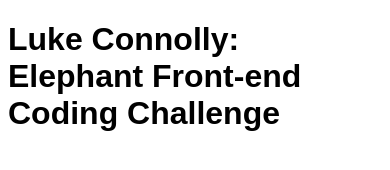
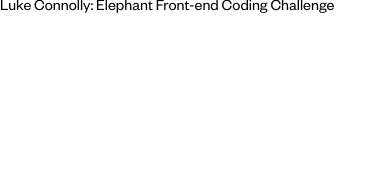
Before and after one commit to lconnolly/code-challenge, a website: page public/index.html in a window 390 px wide. Drawn offline with Linux system fonts and the light colour scheme.

Commit message:
Add initial stylesheet structure, founders grotesk font imports, media query utils

```diff
--- a/public/style/application.scss
+++ b/public/style/application.scss
@@ -2,7 +2,18 @@
 ** Application Manifest
 */
 
-/* Base */
+// Base
 @import "base/reset";
 @import "base/fonts";
 @import "base/vars";
+@import "base/media-queries";
+
+// Fonts
+@import "fonts/founders-grotesk";
+
+// Elements
+@import "elements/typography";
+
+// Layout
+@import "layout/header";
+@import "layout/main";
--- /dev/null
+++ b/public/style/base/_media-queries.scss
@@ -0,0 +1,28 @@
+/*
+** Media Queries
+*/
+
+
+// Breakpoints
+$breakpoint-sm:         768px;
+$breakpoint-lg:         1120px;
+
+
+// Breakpoint mixin
+@mixin breakpoint($class) {
+    @if $class == sm {
+        @media(min-width: $breakpoint-sm) {
+            @content;
+        }
+    }
+
+    @else if $class == lg {
+        @media(min-width: $breakpoint-lg) {
+            @content;
+        }
+    }
+
+    @else {
+        @warn "Supported mixin values: sm / lg";
+    }
+}
--- a/public/style/base/_reset.scss
+++ b/public/style/base/_reset.scss
@@ -6,6 +6,64 @@
     box-sizing: border-box;
 }
 
+html,body,div,span,applet,object,iframe,
+h1,h2,h3,h4,h5,h6,p,blockquote,pre,
+a,abbr,acronym,address,big,cite,code,
+del,dfn,em,img,ins,kbd,q,s,samp,
+small,strike,strong,sub,sup,tt,var,
+b,u,i,center,
+dl,dt,dd,ol,ul,li,
+fieldset,form,label,legend,
+table,caption,tbody,tfoot,thead,tr,th,td,
+article,aside,canvas,details,figcaption,figure,
+footer,header,hgroup,menu,nav,section,summary,
+time,mark,audio,video{
+    margin: 0;
+    padding: 0;
+    border: 0;
+    outline: 0;
+    font-size: 100%;
+    font: inherit;
+    vertical-align: baseline;
+}
+
+/* HTML5 display-role reset for older browsers */
+article,aside,details,figcaption,figure,
+footer,header,hgroup,menu,nav,section{
+    display: block;
+}
+
+body,
+html {
+    font-size: 100%;
+    min-height: 100%;
+}
+
 body {
-    font-family: sans-serif;
+    line-height: 1;
 }
+
+del {
+    text-decoration: line-through;
+}
+
+table {
+    border-collapse: collapse;
+    border-spacing: 0;
+}
+
+a,
+button,
+input[type="submit"] {
+    cursor: pointer;
+}
+
+nav ul {
+    margin: 0;
+    padding: 0;
+
+    li {
+        margin: 0;
+        padding: 0;
+    }
+}
--- a/public/style/base/_vars.scss
+++ b/public/style/base/_vars.scss
@@ -0,0 +1,33 @@
+/*
+** Variables
+*/
+
+
+/*
+** Typography
+*/
+
+// Type: Families
+$family--sans:              'Founders Grotesk', 'Helvetica Neue', 'Helvetica', sans-serif;
+
+// Type: Weights
+$weight--light:             300;
+$weight--regular:           400;
+$weight--medium:            500;
+
+
+/*
+** Color Palette
+*/
+
+// Palette: Grayscale
+$color--white:              #fff;
+$color--gray--light:        #eee;
+$color--gray--dark:         #333;
+$color--black:              #000;
+
+// Palette: Functional
+$color--bg--lightest:       $color--white;
+$color--bg--light:          $color--gray--light;
+$color--bg--dark:           $color--black;
+$color--bg--translucent:    fade($color--black, 50%);
--- /dev/null
+++ b/public/style/elements/_typography.scss
@@ -0,0 +1,10 @@
+/*
+** Typography
+*/
+
+body {
+    font-family: $family--sans;
+    font-weight: $weight--regular;
+    font-size: 16px;
+    line-height: 1;
+}
--- /dev/null
+++ b/public/style/fonts/_founders-grotesk.scss
@@ -0,0 +1,32 @@
+/*
+** Founders Grotesk Font Face
+*/
+
+$founders-font-path: "/fonts";
+
+// 300 Light
+@font-face {
+    font-family: 'Founders Grotesk';
+    src: url('#{$founders-font-path}/FoundersGrotesk-Light.woff2') format('woff2'),
+         url('#{$founders-font-path}/FoundersGrotesk-Light.woff') format('woff');
+    font-weight: 300;
+    font-style: normal;
+}
+
+// 400 Regular
+@font-face {
+    font-family: 'Founders Grotesk';
+    src: url('#{$founders-font-path}/FoundersGrotesk-Regular.woff2') format('woff2'),
+         url('#{$founders-font-path}/FoundersGrotesk-Regular.woff') format('woff');
+    font-weight: 400;
+    font-style: normal;
+}
+
+// 500 Medium
+@font-face {
+    font-family: 'Founders Grotesk';
+    src: url('#{$founders-font-path}/FoundersGrotesk-Medium.woff2') format('woff2'),
+         url('#{$founders-font-path}/FoundersGrotesk-Medium.woff') format('woff');
+    font-weight: 500;
+    font-style: normal;
+}
--- /dev/null
+++ b/public/style/layout/_header.scss
@@ -0,0 +1,3 @@
+/*
+** Header Layout
+*/
--- /dev/null
+++ b/public/style/layout/_main.scss
@@ -0,0 +1,3 @@
+/*
+** Main Layout
+*/
```
Also changed, not shown: docs/methodology.md (+2 -1 lines), README.md, public/style/application.css.
